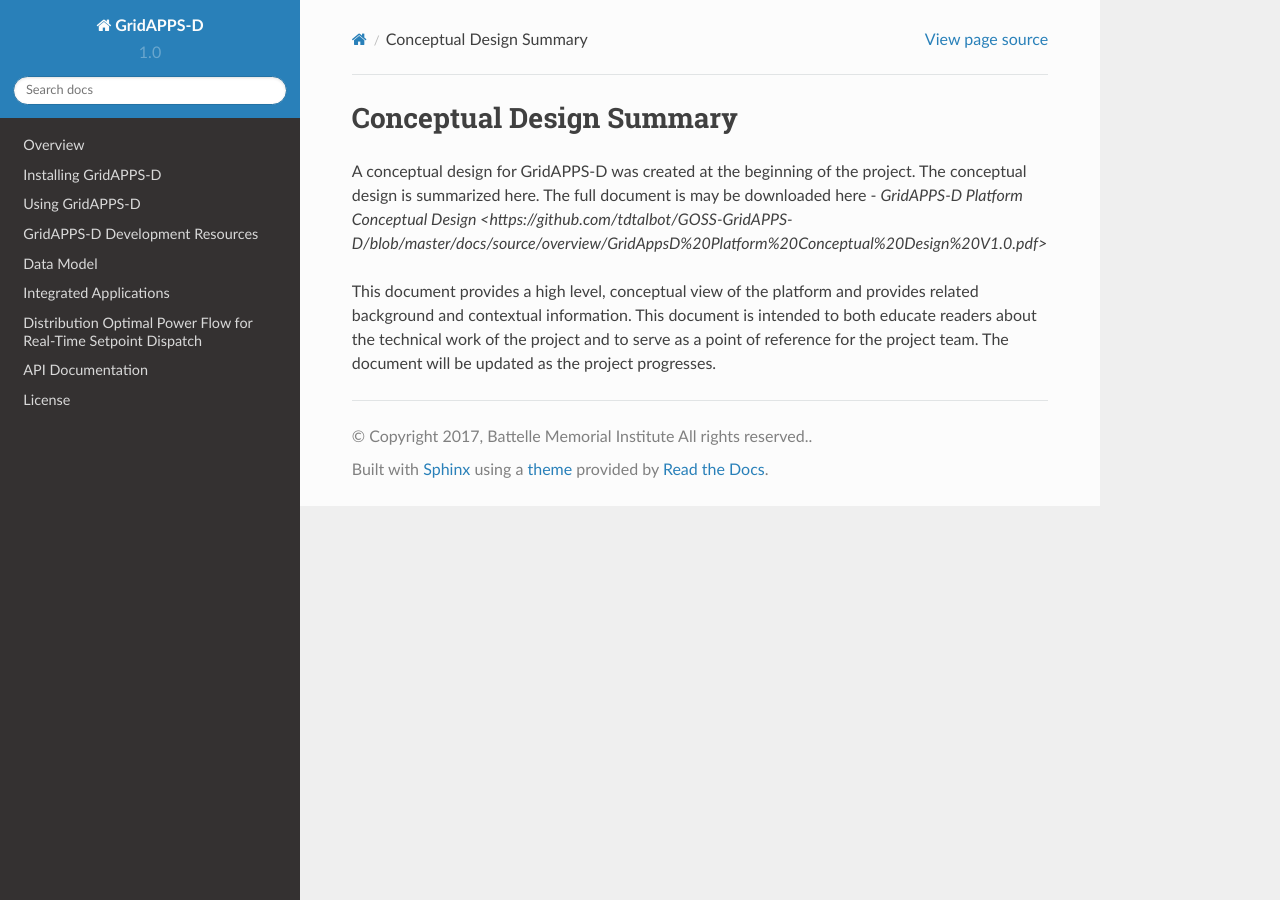
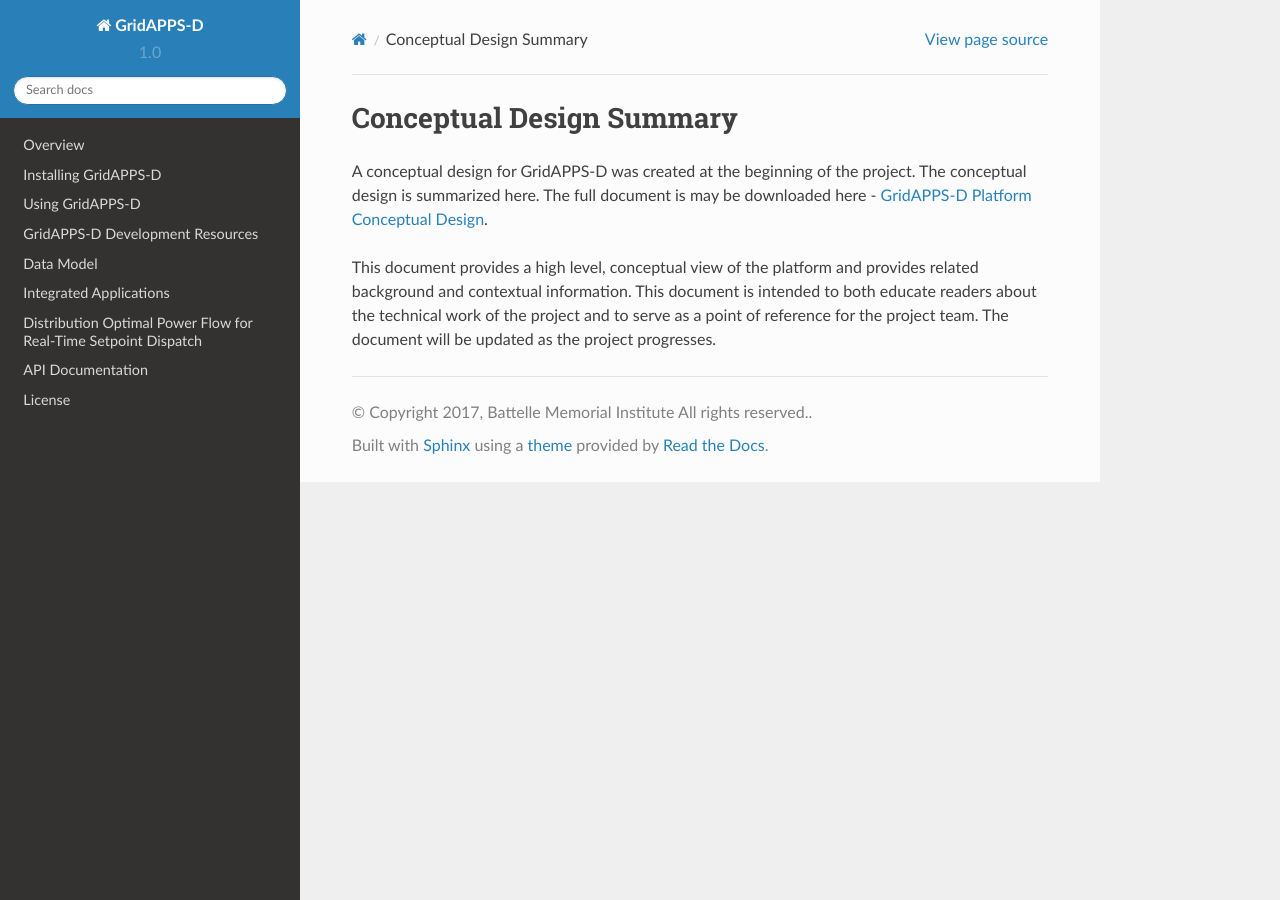
Before and after one commit to GRIDAPPSD/GOSS-GridAPPS-D, a Sphinx documentation site: the page built from docs/source/overview/conceptual_design_summary.rst, in a window 1280 px wide. Built offline with Sphinx 7.4.7 and the Read the Docs theme 2.0.0, drawn with Linux system fonts in a browser that asks for light colours; pages that are not in the unit, such as notebooks, are missing from menus.

Commit message:
Update conceptual_design_summary.rst

```diff
--- a/docs/source/overview/conceptual_design_summary.rst
+++ b/docs/source/overview/conceptual_design_summary.rst
@@ -1,6 +1,6 @@
 Conceptual Design Summary
 -------------------------
 
-A conceptual design for GridAPPS-D was created at the beginning of the project.  The conceptual design is summarized here.  The full document is may be downloaded here - `GridAPPS-D Platform Conceptual Design <https://github.com/tdtalbot/GOSS-GridAPPS-D/blob/master/docs/source/overview/GridAppsD%20Platform%20Conceptual%20Design%20V1.0.pdf>`
+A conceptual design for GridAPPS-D was created at the beginning of the project.  The conceptual design is summarized here.  The full document is may be downloaded here - `GridAPPS-D Platform Conceptual Design <https://github.com/tdtalbot/GOSS-GridAPPS-D/blob/master/docs/source/overview/GridAppsD%20Platform%20Conceptual%20Design%20V1.0.pdf>`_.
 
 This document provides a high level, conceptual view of the platform and provides related background and contextual information. This document is intended to both educate readers about the technical work of the project and to serve as a point of reference for the project team. The document will be updated as the project progresses.
```
